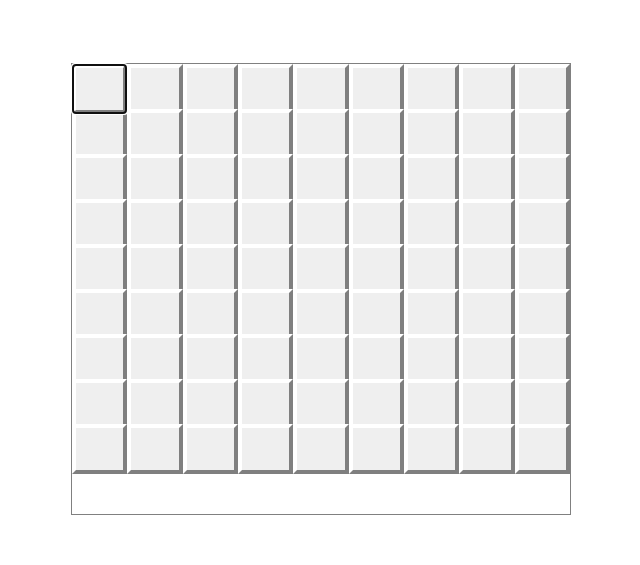
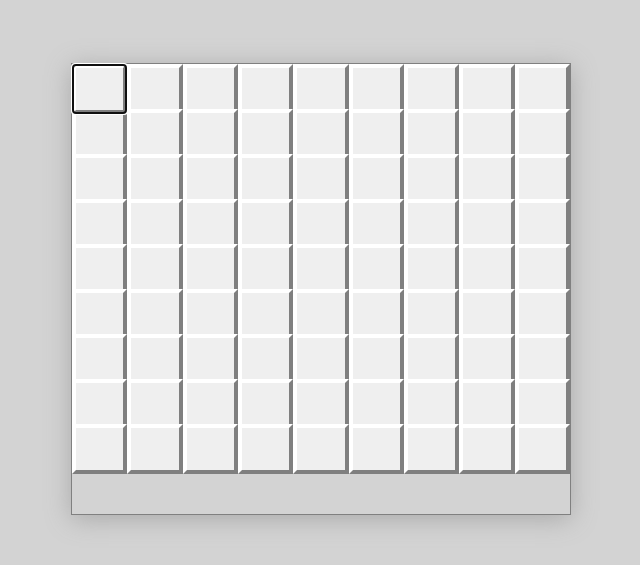
Before and after one commit to perpetualgrimace/minesweeper-test, a React (Create React App) app: page / in a window 1280 px wide. Shown: the part 111-676 px from the top of the page, without its empty margins (319-959 px from the left). Built offline with nearby package versions, Linux system fonts and the light colour scheme.

Commit message:
adds a bit more style sorry I can't help it

```diff
--- a/src/App.css
+++ b/src/App.css
@@ -2,6 +2,7 @@ body {
   font-family: -apple-system, BlinkMacSystemFont, 'Segoe UI', 'Roboto', 'Oxygen',
     'Ubuntu', 'Cantarell', 'Fira Sans', 'Droid Sans', 'Helvetica Neue',
     sans-serif;
+  background-color: lightgray;
 }
 
 .ms {
@@ -19,6 +20,7 @@ body {
 	grid-template-columns: 1fr 1fr 1fr 1fr 1fr 1fr 1fr 1fr 1fr;
 	width: 500px;
 	border: 1px solid gray;
+	box-shadow: 0 0.25rem 1.5rem darkgray;
 }
 
 /* it's a button */
```
